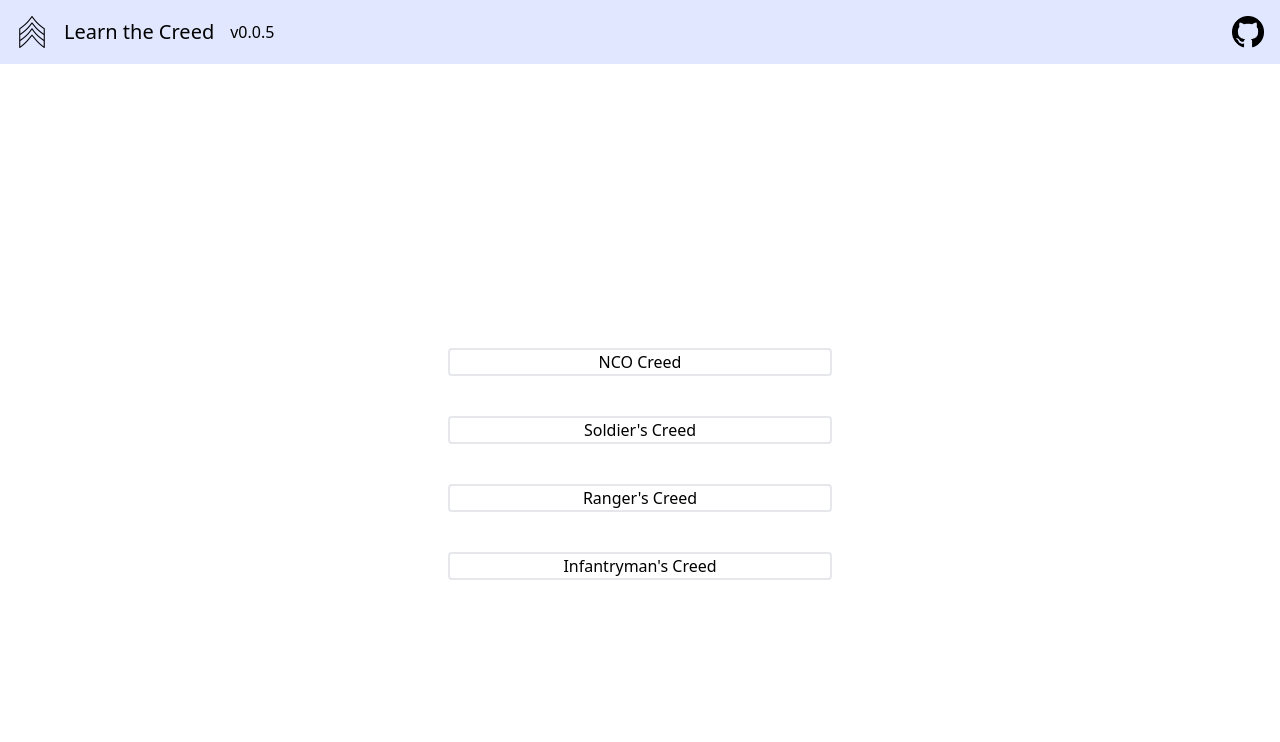
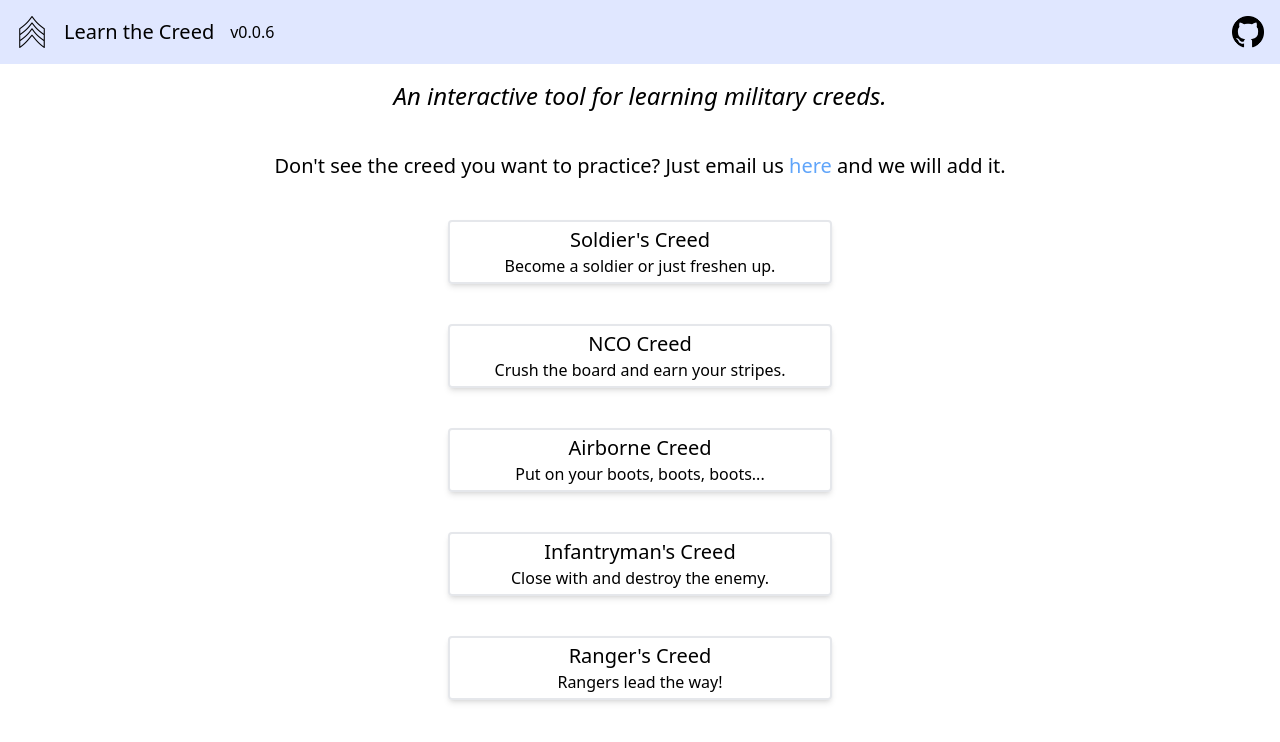
Before and after one commit to dustinws/learn-the-creed, a React (Vite) app: page / in a window 1280 px wide. Shown: the top 742 px of the page. Built offline with nearby package versions, Linux system fonts and the light colour scheme; the HTML template or start-up script is replaced by a standard one.

Commit message:
feature(creeds): add the airborne creed

```diff
--- a/package.json
+++ b/package.json
@@ -1,7 +1,7 @@
 {
   "name": "learn-the-creed",
   "private": true,
-  "version": "0.0.5",
+  "version": "0.0.6",
   "scripts": {
     "dev": "vite",
     "build": "tsc && vite build",
--- a/src/App.tsx
+++ b/src/App.tsx
@@ -9,11 +9,13 @@ export default function App() {
   return (
     <div className="h-full min-h-screen w-screen">
       <Header />
-      <Routes>
-        <Route path="/" element={<Landing />} />
-        <Route path="/creeds/:slug" element={<Creed />} />
-        <Route path="/creeds/:slug/practice" element={<Practice />} />
-      </Routes>
+      <div className="mt-20">
+        <Routes>
+          <Route path="/" element={<Landing />} />
+          <Route path="/creeds/:slug" element={<Creed />} />
+          <Route path="/creeds/:slug/practice" element={<Practice />} />
+        </Routes>
+      </div>
     </div>
   );
 }
--- a/src/components/Header.tsx
+++ b/src/components/Header.tsx
@@ -8,6 +8,8 @@ export default function Header() {
   return (
     <div
       className={classNames(
+        'fixed',
+        'top-0',
         'flex',
         'w-full',
         'items-center',
--- a/src/creeds.ts
+++ b/src/creeds.ts
@@ -1,22 +1,15 @@
 export interface Creed {
   readonly name: string;
   readonly slug: string;
+  readonly description: string;
   readonly stanzas: string[];
 }
 
 const creeds: Map<string, Creed> = new Map()
-  .set('nco-creed', {
-    name: 'NCO Creed',
-    slug: 'nco-creed',
-    stanzas: [
-      'No one is more professional than I. I am a noncommissioned officer, a leader of Soldiers. As a noncommissioned officer, I realize that I am a member of a time honored corps, which is known as \'The Backbone of the Army.\' I am proud of the Corps of Noncommissioned Officers, and will at all times conduct myself so as to bring credit upon the Corps, the military service, and my country; regardless of the situation in which I find myself. I will not use my grade or position to attain pleasure, profit, or personal safety.',
-      'Competence is my watch-word. My two basic responsibilities will always be uppermost in my mind – accomplishment of my mission and the welfare of my Soldiers. I will strive to remain technically and tactically proficient. I am aware of my role as a noncommissioned officer, I will fulfill my responsibilities inherent in that role. All Soldiers are entitled to outstanding leadership; I will provide that leadership. I know my Soldiers, and I will always place their needs above my own. I will communicate consistently with my Soldiers, and never leave them uninformed. I will be fair and impartial when recommending both rewards and punishment.',
-      'Officers of my unit will have maximum time to accomplish their duties; they will not have to accomplish mine. I will earn their respect and confidence as well as that of my Soldiers. I will be loyal to those with whom I serve; seniors, peers, and subordinates alike. I will exercise initiative by taking appropriate action in the absence of orders. I will not compromise my integrity, nor my moral courage. I will not forget, nor will I allow my comrades to forget that we are professionals, noncommissioned officers, leaders!',
-    ],
-  })
   .set('soldiers-creed', {
     name: 'Soldier\'s Creed',
     slug: 'soldiers-creed',
+    description: 'Become a soldier or just freshen up.',
     stanzas: [
       'I am an American Soldier.',
       'I am a warrior and a member of a team.',
@@ -33,9 +26,50 @@ const creeds: Map<string, Creed> = new Map()
       'I am an American Soldier.',
     ],
   })
+  .set('nco-creed', {
+    name: 'NCO Creed',
+    slug: 'nco-creed',
+    description: 'Crush the board and earn your stripes.',
+    stanzas: [
+      'No one is more professional than I. I am a noncommissioned officer, a leader of Soldiers. As a noncommissioned officer, I realize that I am a member of a time honored corps, which is known as \'The Backbone of the Army.\' I am proud of the Corps of Noncommissioned Officers, and will at all times conduct myself so as to bring credit upon the Corps, the military service, and my country; regardless of the situation in which I find myself. I will not use my grade or position to attain pleasure, profit, or personal safety.',
+      'Competence is my watch-word. My two basic responsibilities will always be uppermost in my mind – accomplishment of my mission and the welfare of my Soldiers. I will strive to remain technically and tactically proficient. I am aware of my role as a noncommissioned officer, I will fulfill my responsibilities inherent in that role. All Soldiers are entitled to outstanding leadership; I will provide that leadership. I know my Soldiers, and I will always place their needs above my own. I will communicate consistently with my Soldiers, and never leave them uninformed. I will be fair and impartial when recommending both rewards and punishment.',
+      'Officers of my unit will have maximum time to accomplish their duties; they will not have to accomplish mine. I will earn their respect and confidence as well as that of my Soldiers. I will be loyal to those with whom I serve; seniors, peers, and subordinates alike. I will exercise initiative by taking appropriate action in the absence of orders. I will not compromise my integrity, nor my moral courage. I will not forget, nor will I allow my comrades to forget that we are professionals, noncommissioned officers, leaders!',
+    ],
+  })
+  .set('airborne-creed', {
+    slug: 'airborne-creed',
+    name: 'Airborne Creed',
+    description: 'Put on your boots, boots, boots...',
+    stanzas: [
+      'I am an AIRBORNE TROOPER! A PARATROOPER!',
+      'I jump by parachute from any plane in flight. I volunteered to do it, knowing well the hazards of my choice. I serve in a mighty Airborne Force--famed for deeds in war--renowned for readiness in peace. It is my pledge to uphold it\'s honor and prestige in all I am--in all I do.',
+      'I am an elite trooper--a sky trooper--a shock trooper--a spearhead trooper.  I blaze the way to far-flung goals--behind, before, above the foe\'s front line. I know that I may have to fight without support for days on end.  Therefore, I keep mind and body always fit to do my part in any Airborne task.  I am self-reliant and unafraid. I shoot true, and march fast and far. I fight hard and excel in every art and artifice of war.',
+      'I never fail a fellow trooper. I cherish as a sacred trust the lives of men with whom I serve. Leaders have my fullest loyalty, and those I lead never find me lacking.',
+      'I have pride in the Airborne! I never let it down!',
+      'In peace, I do not shrink the dullest of duty not protest the toughest training. My weapons and equipment are always combat ready. I am neat of dress--military in courtesy--proper in conduct and behavior.',
+      'In battle, I fear no foe\'s ability, nor under-estimate his prowess, power and guile. I fight him with all my might and skills--ever alert to evade capture or escape a trap. I never surrender, though I be the last.',
+      'My goal in peace or war is to succeed in any mission of the day--or die, if needs be, in the try.',
+      'I belong to a proud and glorious team--the Airborne, the Army, my Country. I am its chosen pride to fight where others may not go--to serve them well until the final victory.',
+      'I am the trooper of the sky! I am my Nation\'s best! In peace and war I never fail. Anywhere, anytime, in anything-- I AM AIRBORNE!',
+    ],
+  })
+  .set('infantrymans-creed', {
+    slug: 'infantrymans-creed',
+    name: 'Infantryman\'s Creed',
+    description: 'Close with and destroy the enemy.',
+    stanzas: [
+      'I am the Infantry. I am my country\'s strength in war, her detterent in peace. I am the heart of the fight, wherever, whenever. I carry America\'s faith and honor against her enemies. I am the Queen of Battle.',
+      'I am what my country expects me to be the best trained soldier in the world. In the race for victory, I am swift, determined, and courageous, armed with a fierce will to win.',
+      'Never will I fail my country\'s trust. Always I fight on, through the foe, to the objective, to triumph over all. If necessary, I fight to my death.',
+      'By my steadfast courage, I have won 200 years of freedom. I yield not- to weakness, to hunger, to cowardice, to fatigue, to superior odds, for I am mentally tough, physically strong, and morally straight.',
+      'I forsake not- my country, my mission, my comrades, my sacred duty.',
+      'I am relentless. I am always there,now and forever. I AM THE INFANTRY! FOLLOW ME!',
+    ],
+  })
   .set('rangers-creed', {
     slug: 'rangers-creed',
     name: 'Ranger\'s Creed',
+    description: 'Rangers lead the way!',
     stanzas: [
       'Recognizing that I volunteered as a Ranger, fully knowing the hazards of my chosen profession, I will always endeavor to uphold the prestige, honor, and high esprit de corps of the Rangers.',
       'Acknowledging the fact that a Ranger is a more elite Soldier who arrives at the cutting edge of battle by land, sea, or air, I accept the fact that as a Ranger my country expects me to move further, faster and fight harder than any other Soldier.',
@@ -45,18 +79,6 @@ const creeds: Map<string, Creed> = new Map()
       'Readily will I display the intestinal fortitude required to fight on to the Ranger objective and complete the mission though I be the lone survivor.',
       'Rangers lead the way!',
     ],
-  })
-  .set('infantrymans-creed', {
-    slug: 'infantrymans-creed',
-    name: 'Infantryman\'s Creed',
-    stanzas: [
-      'I am the Infantry. I am my country\'s strength in war, her detterent in peace. I am the heart of the fight, wherever, whenever. I carry America\'s faith and honor against her enemies. I am the Queen of Battle.',
-      'I am what my country expects me to be the best trained soldier in the world. In the race for victory, I am swift, determined, and courageous, armed with a fierce will to win.',
-      'Never will I fail my country\'s trust. Always I fight on, through the foe, to the objective, to triumph over all. If necessary, I fight to my death.',
-      'By my steadfast courage, I have won 200 years of freedom. I yield not- to weakness, to hunger, to cowardice, to fatigue, to superior odds, for I am mentally tough, physically strong, and morally straight.',
-      'I forsake not- my country, my mission, my comrades, my sacred duty.',
-      'I am relentless. I am always there,now and forever. I AM THE INFANTRY! FOLLOW ME!',
-    ],
   });
 
 export default creeds;
--- a/src/pages/Landing.tsx
+++ b/src/pages/Landing.tsx
@@ -3,14 +3,25 @@ import creeds, { Creed } from '../creeds';
 
 export default function Landing() {
   return (
-    <div className="flex flex-col h-screen space-y-10 justify-center items-center">
+    <div className="flex flex-col m-10 h-screen space-y-10 items-center">
+      <p className="italic text-2xl">An interactive tool for learning military creeds.</p>
+      <p className="text-xl">
+        Don
+        {'\''}
+        t see the creed you want to practice? Just email us
+        {' '}
+        <a href="mailto:duwstiles@pm.me" className="text-blue-400">here</a>
+        {' '}
+        and we will add it.
+      </p>
       {[...creeds.values()].map((creed: Creed) => (
         <Link
           key={creed.slug}
           to={`/creeds/${creed.slug}`}
-          className="flex rounded justify-center border-2 w-96"
+          className="flex shadow-md flex-col items-center rounded justify-center border-2 hover:shadow-lg w-96 h-16"
         >
-          {creed.name}
+          <span className="text-xl">{creed.name}</span>
+          <span className="font-thin">{creed.description}</span>
         </Link>
       ))}
     </div>
```
